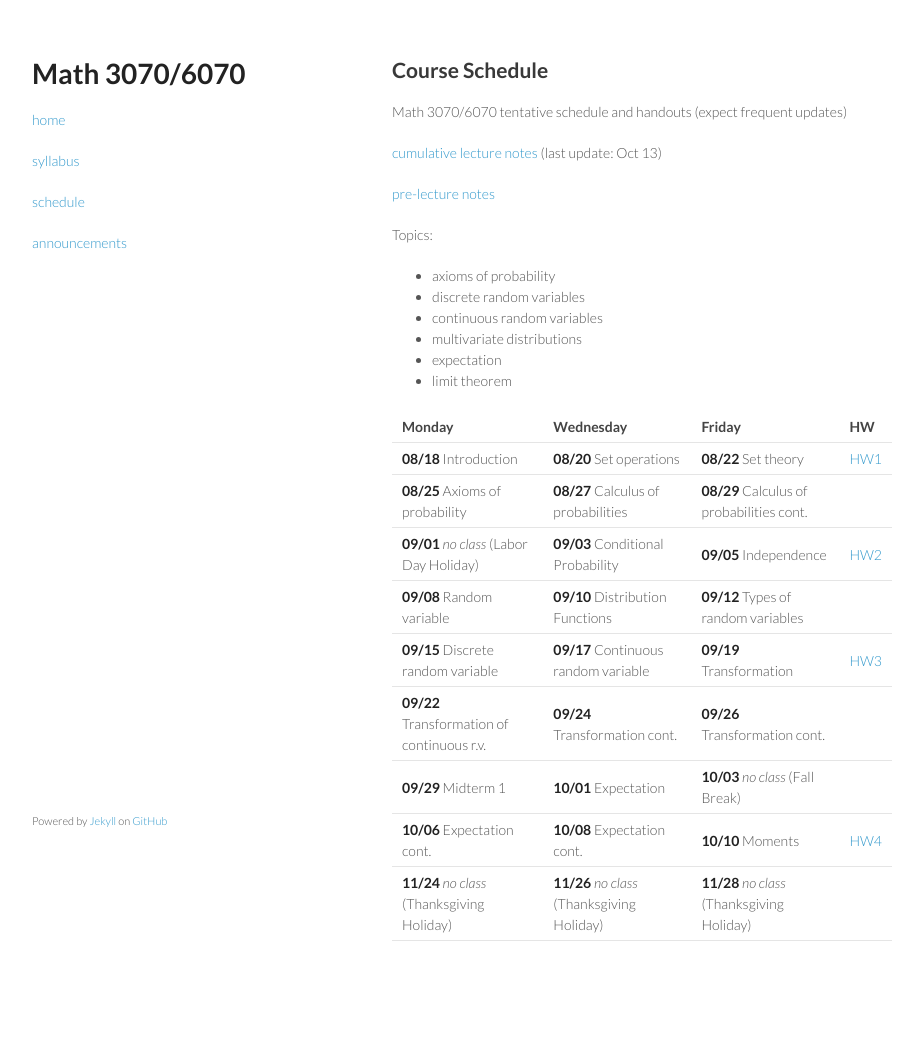
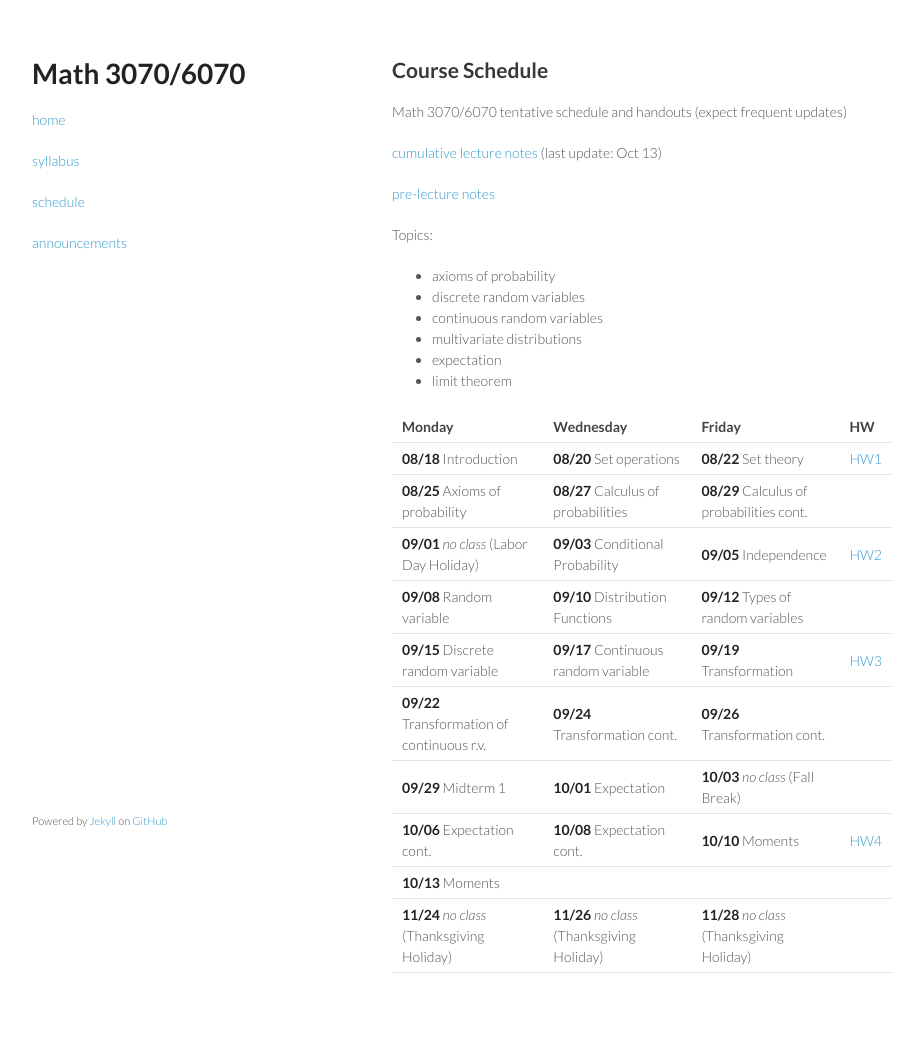
Before and after one commit to tulane-math-3070/2025Fall, a Jekyll site: the page built from schedule/schedule.md, in a window 1280 px wide. Shown: the whole page, without its empty margins (178-1101 px from the left). Built offline with Jekyll 4.4.1, drawn with Linux system fonts in a browser that asks for light colours; before the commit the page ends 1011 px from its top, so only the background shows below that.

Commit message:
add 1013 notes

```diff
--- a/schedule/schedule.md
+++ b/schedule/schedule.md
@@ -34,4 +34,5 @@ Topics:
 | **09/22** Transformation of continuous r.v. | **09/24** Transformation cont. | **09/26** Transformation cont. | |
 | **09/29** Midterm 1 | **10/01** Expectation | **10/03** _no class_ (Fall Break) | |
 | **10/06** Expectation cont. | **10/08** Expectation cont. | **10/10** Moments | [HW4](../HW/HW4/HW4.pdf) |
+| **10/13** Moments | | | |
 | **11/24** _no class_ (Thanksgiving Holiday) | **11/26**  _no class_ (Thanksgiving Holiday) | **11/28**  _no class_ (Thanksgiving Holiday) | |
```
Also changed, not shown: 2 other files.
